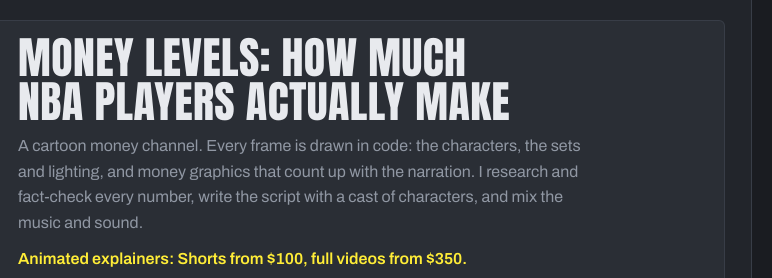
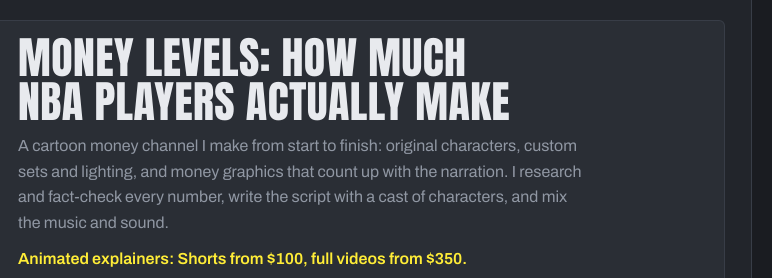
Before and after one commit to Dynascapes/dynascape-edits, a plain HTML site: page index.html in a window 1280 px wide. Shown: the part 4120-4398 px from the top of the page, 508-1280 px from the left. Drawn offline with Linux system fonts and the light colour scheme; a web font is replaced by a local one.

Commit message:
Money Levels card: plain-language description (no 'drawn in code')

```diff
--- a/index.html
+++ b/index.html
@@ -467,7 +467,7 @@ section.tight{padding-block:0;margin-top:14px}
           </a>
           <div class="ftext">
             <h3>Money Levels: How Much NBA Players Actually Make</h3>
-            <p>A cartoon money channel. Every frame is drawn in code: the characters, the sets and lighting, and money graphics that count up with the narration. I research and fact-check every number, write the script with a cast of characters, and mix the music and sound.</p>
+            <p>A cartoon money channel I make from start to finish: original characters, custom sets and lighting, and money graphics that count up with the narration. I research and fact-check every number, write the script with a cast of characters, and mix the music and sound.</p>
             <p class="fprice">Animated explainers: Shorts from $100, full videos from $350.</p>
             <p><a href="https://www.youtube.com/@moneylevelsyt" target="_blank" rel="noopener" style="color:var(--cap);font-weight:600">See the channel ↗</a></p>
             <div class="tags"><span>Animated explainer</span><span>Research &amp; fact-check</span><span>Motion graphics</span><span>Scriptwriting</span><span>Sound design</span></div>
```
